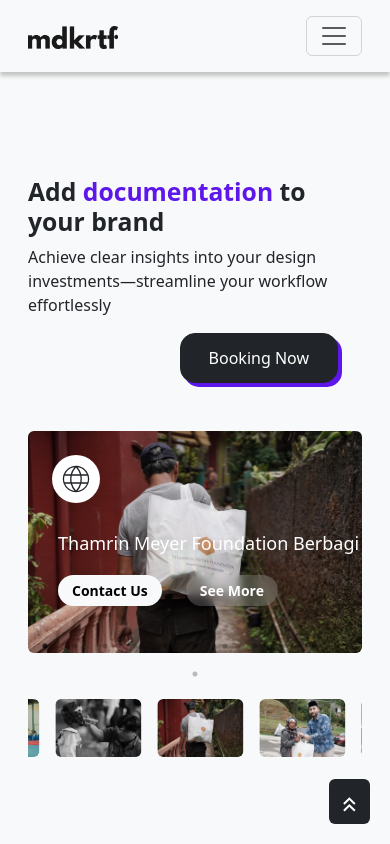
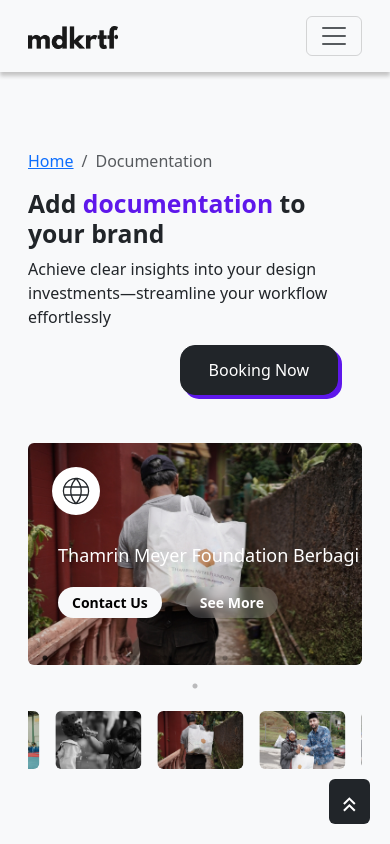
Before and after one commit to timmdkrtf/mdkrtf-revisi, a React (Vite) app: page /documentation in a window 390 px wide. Shown: the top 844 px of the page. Built offline with nearby package versions, Linux system fonts and the light colour scheme.

Commit message:
add breadcrumb

```diff
--- a/src/components/Product.jsx
+++ b/src/components/Product.jsx
@@ -73,6 +73,10 @@ function Product() {
           color: #FFFFFF;
         }
 
+        .hover-scale:hover .card-body.p-4 a {
+          color: white !important;
+        }
+
         .btn-link{
           cursor: pointer;
           border: none;
@@ -126,6 +130,7 @@ function Product() {
                   </div>
                 </div>
                 <div className="position-absolute w-100" style={{margin: "0 0 0 -20px", padding:"0 20px 0 20px", bottom:"15px"}}>
+                  <a href="#" style={{color:"black", textDecoration:"none"}}>
                       <div className="bottom d-flex justify-content-between align-items-center">
                         <p className="mb-0 font-weight-bold">100%</p>
                         <a href="#" className="text-decoration-none small-text-center px-auto">Find Out More</a>
@@ -144,6 +149,7 @@ function Product() {
                           />
                         </svg>
                       </div>
+                    </a>
                 </div>
               </div>
             </div>
@@ -169,6 +175,7 @@ function Product() {
                   </div>
                 </div>
                 <div className="position-absolute w-100" style={{margin: "0 0 0 -20px", padding:"0 20px", bottom:"15px"}}>
+                  <a href="/documentation" style={{color:"black", textDecoration:"none"}}>
                     <div className="bottom d-flex justify-content-between align-items-center">
                       <p className="mb-0 font-weight-bold">100%</p>
                       <a href="/documentation" className="text-decoration-none small-text-center px-auto">Find Out More</a>
@@ -187,6 +194,7 @@ function Product() {
                         />
                       </svg>
                     </div>
+                  </a>
                 </div>
               </div>
             </div>
--- a/src/components/port-pages/BrandIdentity.jsx
+++ b/src/components/port-pages/BrandIdentity.jsx
@@ -193,7 +193,7 @@ function BrandIdentity() {
 
   return (
     <section
-      id="portfolio"
+      id="brandidentity"
       className="bg-light text-dark min-vh-100 d-flex flex-column align-items-center justify-content-center p-3"
     >
       <div className="container">
--- a/src/components/port-pages/Documentation.jsx
+++ b/src/components/port-pages/Documentation.jsx
@@ -1,6 +1,8 @@
 import React, { useState, useRef, useEffect } from "react";
 import Slider from "react-slick";
 import { Modal, Button } from "react-bootstrap";
+import Breadcrumb from 'react-bootstrap/Breadcrumb';
+
 import { CiGlobe } from "react-icons/ci";
 import p1 from "../../assets/img/p1.jpg";
 import p2 from "../../assets/img/p2.jpg";
@@ -192,12 +194,19 @@ function Documentation() {
   };
 
   return (
+    <>
+
     <section
-      id="portfolio"
+      id="documentation"
       className="bg-light text-dark min-vh-100 d-flex flex-column align-items-center justify-content-center p-3"
     >
+
       <div className="container">
       <div className="row w-100 py-5">
+      <Breadcrumb>
+        <Breadcrumb.Item href="/">Home</Breadcrumb.Item>
+        <Breadcrumb.Item active>Documentation</Breadcrumb.Item>
+      </Breadcrumb>
         <div className="col-12 col-md-5 col-sm-12">
           <h2 className="fw-bold">Add <span style={{color:"#5E17EB"}}>documentation</span> to your brand</h2>
         </div>
@@ -264,6 +273,7 @@ function Documentation() {
       </Modal>
       </div>
     </section>
+    </>
   );
 }
 
--- a/src/index.css
+++ b/src/index.css
@@ -181,6 +181,14 @@
 }
 
 #portfolio .py-5{
+  padding-top: 6rem !important;
+}
+
+#documentation .py-5{
+  padding-top: 6rem !important;
+}
+
+#brandidentity .py-5{
   padding-top: 6rem !important;
 }
 
@@ -461,6 +469,14 @@
 #about{
   margin-top: -40px;
 }
+
+#documentation .py-5{
+  padding-top: 5rem !important;
+}
+
+#brandidentity .py-5{
+  padding-top: 5rem !important;
+}
 }
 
 @media screen and (max-width: 380px) {
@@ -527,4 +543,12 @@
   margin: 0 0 0 -10px !important;
 }
 
+#documentation .py-5{
+  padding-top: 1rem !important;
 }
+
+#brandidentity .py-5{
+  padding-top: 1rem !important;
+}
+
+}
```
Lines whose indentation alone changed are shown as unchanged.
